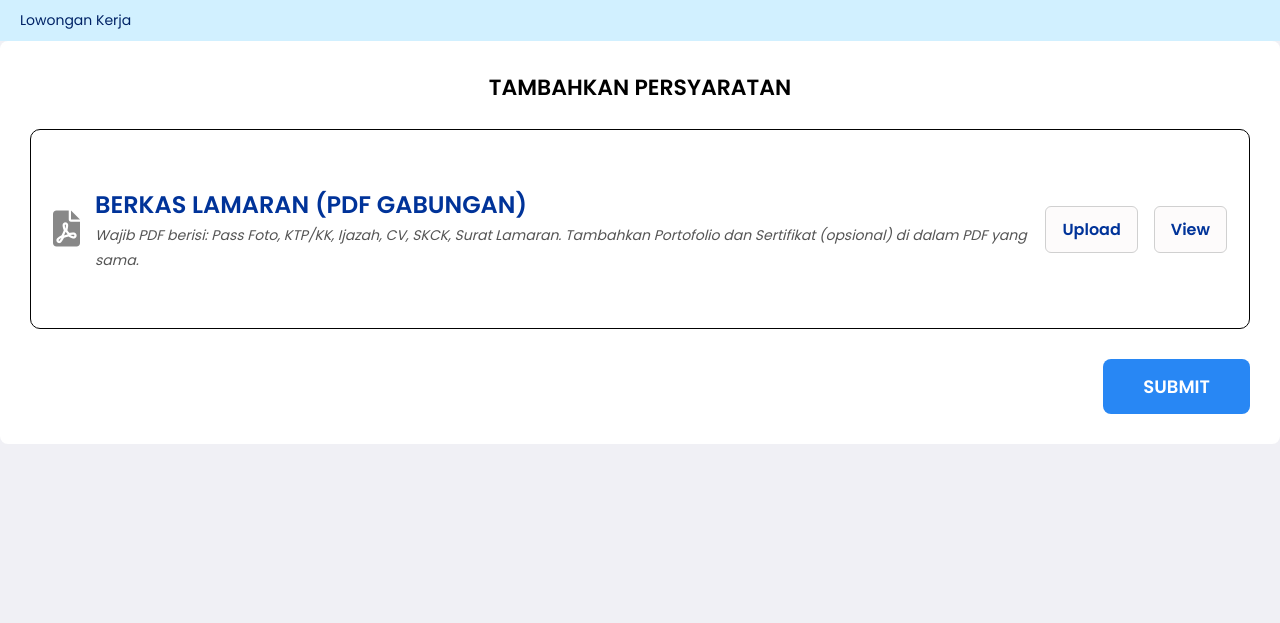
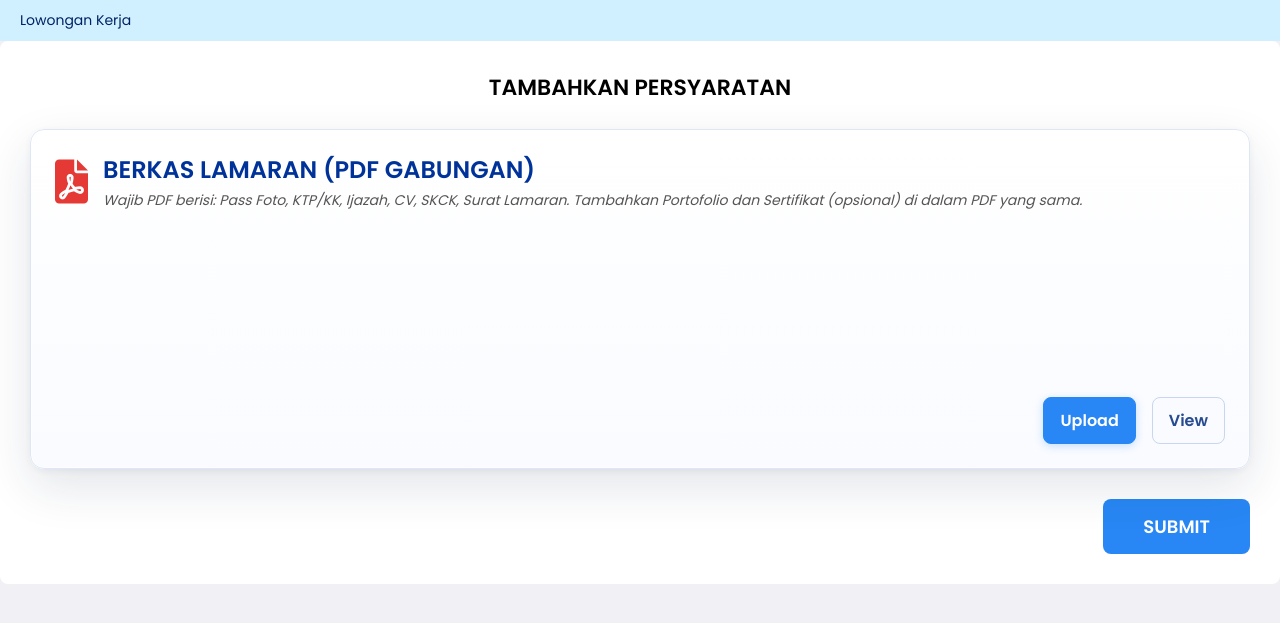
Before and after one commit to SoraYaki04/PROJECT-BKK, a PHP site: page /PROJECT-BKK-main/BKK/Loker/persyaratan.php?id=13 in a window 1280 px wide. Shown: the part 152-775 px from the top of the page. Run offline with PHP 8.4, Linux system fonts and the light colour scheme; the visitor is signed in with stand-in values (Sample User, id 1); some libraries are stand-ins or nearby versions.

Commit message:
Update persyaratan.css

```diff
--- a/BKK/Loker/persyaratan.css
+++ b/BKK/Loker/persyaratan.css
@@ -74,24 +74,43 @@ body::-webkit-scrollbar {
   }
 
   .requirement-box {
-    border: 1px solid #030303;
-    border-radius: 10px;
-    padding: 18px 22px;
-    background-color: #fff;
+    border: 1px solid rgba(230, 233, 239, 0.8);
+    border-radius: 14px;
+    padding: 22px 24px;
+    background: rgba(255, 255, 255, 0.88);
+    backdrop-filter: blur(6px);
+    -webkit-backdrop-filter: blur(6px);
     display: flex;
     justify-content: space-between;
-    align-items: center;
+    align-items: flex-start;
+    gap: 16px;
+    box-shadow: 0 10px 24px rgba(23, 43, 77, 0.10), 0 2px 6px rgba(23, 43, 77, 0.06), inset 0 0 0 1px rgba(255,255,255,0.6);
+    transition: border-color 0.25s ease, box-shadow 0.25s ease, background-color 0.25s ease, transform 0.2s ease;
+    position: relative;
+    padding-bottom: 80px; /* ruang untuk tombol di kanan bawah */
+  }
+  .requirement-box:hover {
+    border-color: #cdd6e6;
+    box-shadow: 0 16px 36px rgba(40, 135, 244, 0.18), 0 4px 10px rgba(23, 43, 77, 0.10);
+    transform: translateY(-1px);
   }
   .requirement-box.drag-over {
     border-color: #2887f4;
-    box-shadow: 0 0 0 3px rgba(40, 135, 244, 0.2);
+    box-shadow: 0 0 0 3px rgba(40, 135, 244, 0.25), 0 18px 40px rgba(40, 135, 244, 0.20);
     background-color: #f4f9ff;
   }
 
   /* Berkas Lamaran lebih besar dan melebar (full width) */
   .requirement-box.berkas-lamaran {
     grid-column: 1 / -1; /* span dua kolom */
-    min-height: 200px;
+    min-height: 340px;
+    background: linear-gradient(180deg, #ffffff 0%, #f9fbff 100%);
+    border-color: #dfe7f6;
+    box-shadow: 0 18px 48px rgba(23, 43, 77, 0.12), 0 2px 10px rgba(23, 43, 77, 0.06), inset 0 0 0 1px rgba(255,255,255,0.65);
+  }
+  .requirement-box.berkas-lamaran .icon-text i {
+    font-size: 44px;
+    color: #e53935; /* merah khas PDF */
   }
 
   .optional {
@@ -119,6 +138,9 @@ body::-webkit-scrollbar {
   .actions {
     display: flex;
     gap: 10px;
+    position: absolute;
+    right: 24px;
+    bottom: 24px;
   }
 
   .actions .upload-btn,
@@ -126,13 +148,31 @@ body::-webkit-scrollbar {
     font-size: 16px;
     padding: 10px 16px;
     margin-left: 6px;
-    background-color: #fdfbfb;
-    border: 1px solid #d0d0d0;
-    color: #003399;
-    font-weight: bold;
-    border-radius: 6px;
+    border-radius: 8px;
     cursor: pointer;
     transition: all 0.2s ease;
+    font-weight: 600;
+  }
+  .actions .upload-btn {
+    background-color: #2887f4;
+    border: 1px solid #2887f4;
+    color: #ffffff;
+    box-shadow: 0 2px 8px rgba(40, 135, 244, 0.25);
+  }
+  .actions .upload-btn:hover {
+    background-color: #1c6ed2;
+    border-color: #1c6ed2;
+    box-shadow: 0 6px 14px rgba(28, 110, 210, 0.25);
+  }
+  .actions .view-btn {
+    background-color: #f9fbff;
+    border: 1px solid #c9d6f0;
+    color: #274b8f;
+  }
+  .actions .view-btn:hover {
+    background-color: #e9f1ff;
+    border-color: #b8c9ee;
+    color: #1f3f7a;
   }
 
   .actions .upload-btn:hover,
```
Also changed, not shown: other parts of BKK/Loker/persyaratan.css (+33 -0 lines).
